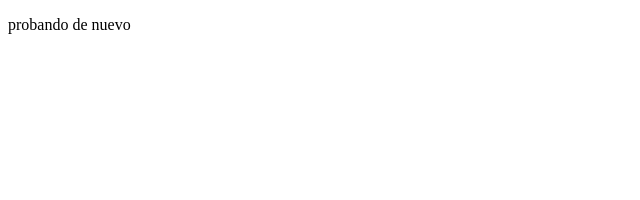
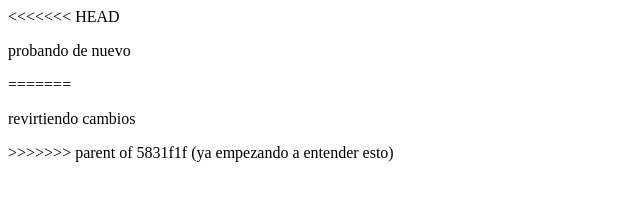
Before and after one commit to IsauraCG/vajes_de_chile, a plain HTML site: page index.html in a window 1280 px wide. Shown: the whole page, without its empty margins (0-640 px from the left). Drawn offline with Linux system fonts and the light colour scheme.

Commit message:
Revert "ya empezando a entender esto"
This reverts commit 5831f1fd020d3244e4d1cb8e50d67a875d404e4e.

```diff
--- a/index.html
+++ b/index.html
@@ -16,7 +16,11 @@
     <section class="container">
         <div class="row">
             <div class="col">
+<<<<<<< HEAD
                 <p>probando de nuevo</p>
+=======
+                <p>revirtiendo cambios</p>
+>>>>>>> parent of 5831f1f (ya empezando a entender esto)
             </div>
         </div>
     </section>
```
